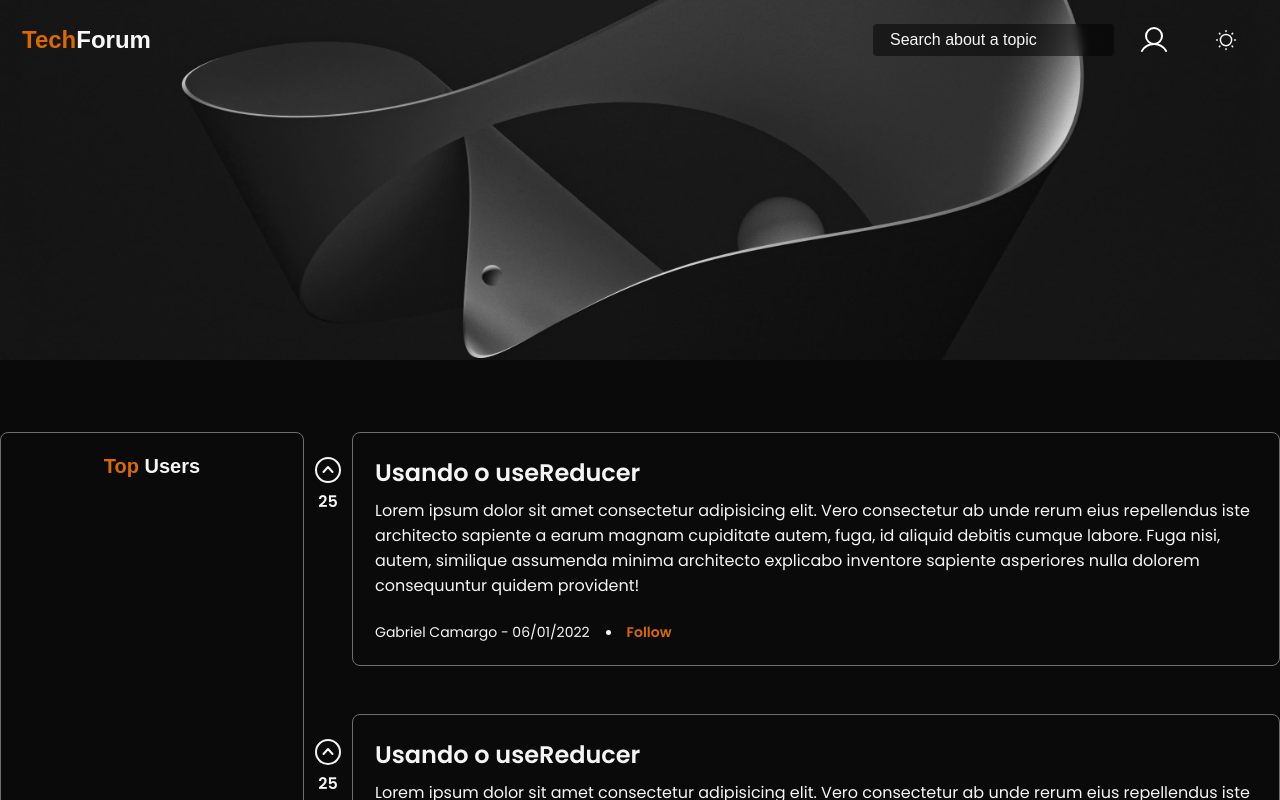
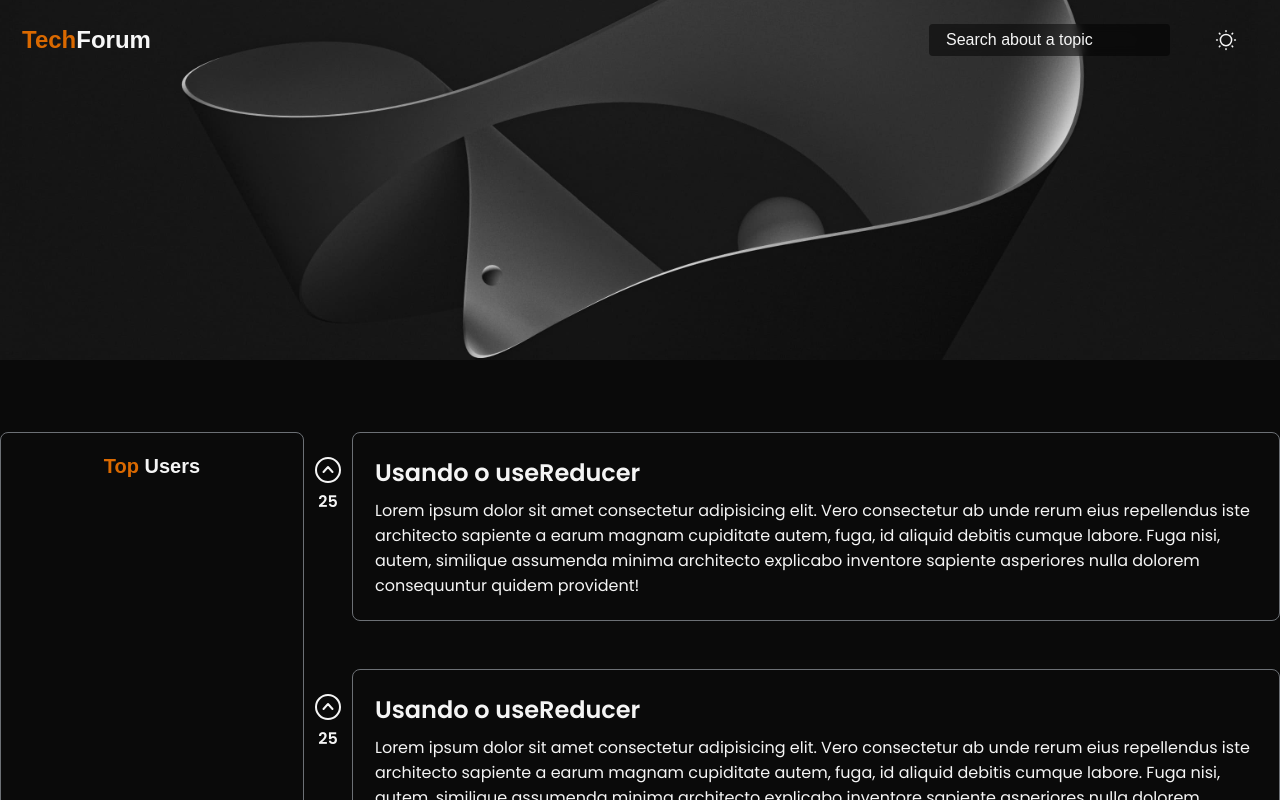
Before and after one commit to gabrielcaamargo/techForum-frontend, a React (Vite) app: page / in a window 1280 px wide. Shown: the top 800 px of the page. Built offline with nearby package versions, Linux system fonts and the light colour scheme; a web font is replaced by a local one.

Commit message:
🔥 feat: remove all user features

```diff
--- a/src/components/Article/index.tsx
+++ b/src/components/Article/index.tsx
@@ -1,7 +1,7 @@
 import { useContext } from 'react';
 import { ArticleContext } from '../../contexts/ArticleContext';
 import { ArticleType } from '../../@types/ArticleType';
-import { Container, ArticleLikes, ArticleHeader, ArticleContainer, ArticleFooter } from './styles';
+import { Container, ArticleLikes, ArticleHeader, ArticleContainer } from './styles';
 
 import { CaretCircleUp } from 'phosphor-react';
 import { ThemeContext } from '../../contexts/ThemeContext';
@@ -26,11 +26,6 @@ export default function Article({name, content, category, id}: ArticleType) {
         </ArticleHeader>
 
         <p>Lorem ipsum dolor sit amet consectetur adipisicing elit. Vero consectetur ab unde rerum eius repellendus iste architecto sapiente a earum magnam cupiditate autem, fuga, id aliquid debitis cumque labore. Fuga nisi, autem, similique assumenda minima architecto explicabo inventore sapiente asperiores nulla dolorem consequuntur quidem provident!</p>
-
-        <ArticleFooter>
-          <small>Gabriel Camargo - 06/01/2022</small>
-          <small>Follow</small>
-        </ArticleFooter>
       </ArticleContainer>
     </Container>
   );
--- a/src/components/Article/styles.ts
+++ b/src/components/Article/styles.ts
@@ -37,29 +37,3 @@ export const ArticleHeader = styled.header`
     font-size: 24px;
   }
 `;
-
-export const ArticleFooter = styled.footer`
-  margin-top: 24px;
-  display: flex;
-  gap: 16px;
-
-  small {
-    font-size: 14px;
-    display: flex;
-    align-items: center;
-    &:last-of-type {
-      color: ${({theme}) => theme.highlight};
-      font-weight: bold;
-
-      &::before {
-        display: inline-block;
-        content: '';
-        width: 5px;
-        height: 5px;
-        background-color: ${({theme}) => theme.textColor};
-        border-radius: 50%;
-        margin-right: 16px;
-      }
-    }
-  }
-`;
--- a/src/components/Header/index.tsx
+++ b/src/components/Header/index.tsx
@@ -2,8 +2,8 @@ import { useContext, useState } from 'react';
 import { ThemeContext } from '../../contexts/ThemeContext';
 
 import { Container, HeaderActions, Input } from './styles';
-import { Desktop, Moon, SunDim, User } from 'phosphor-react';
-import { styled, alpha } from '@mui/material/styles';
+import { Desktop, Moon, SunDim } from 'phosphor-react';
+import { styled } from '@mui/material/styles';
 import Button from '@mui/material/Button';
 import Menu, { MenuProps } from '@mui/material/Menu';
 import MenuItem from '@mui/material/MenuItem';
@@ -80,8 +80,6 @@ export default function Header() {
       console.log(userSystemTheme.matches);
       handleClose();
     }
-
-
   }
 
   return (
@@ -91,7 +89,6 @@ export default function Header() {
 
         <HeaderActions>
           <Input type="text" placeholder='Search about a topic'/>
-          <User color='#FFF' size={32}/>
 
           <Button
             id="theme-menu"
```
